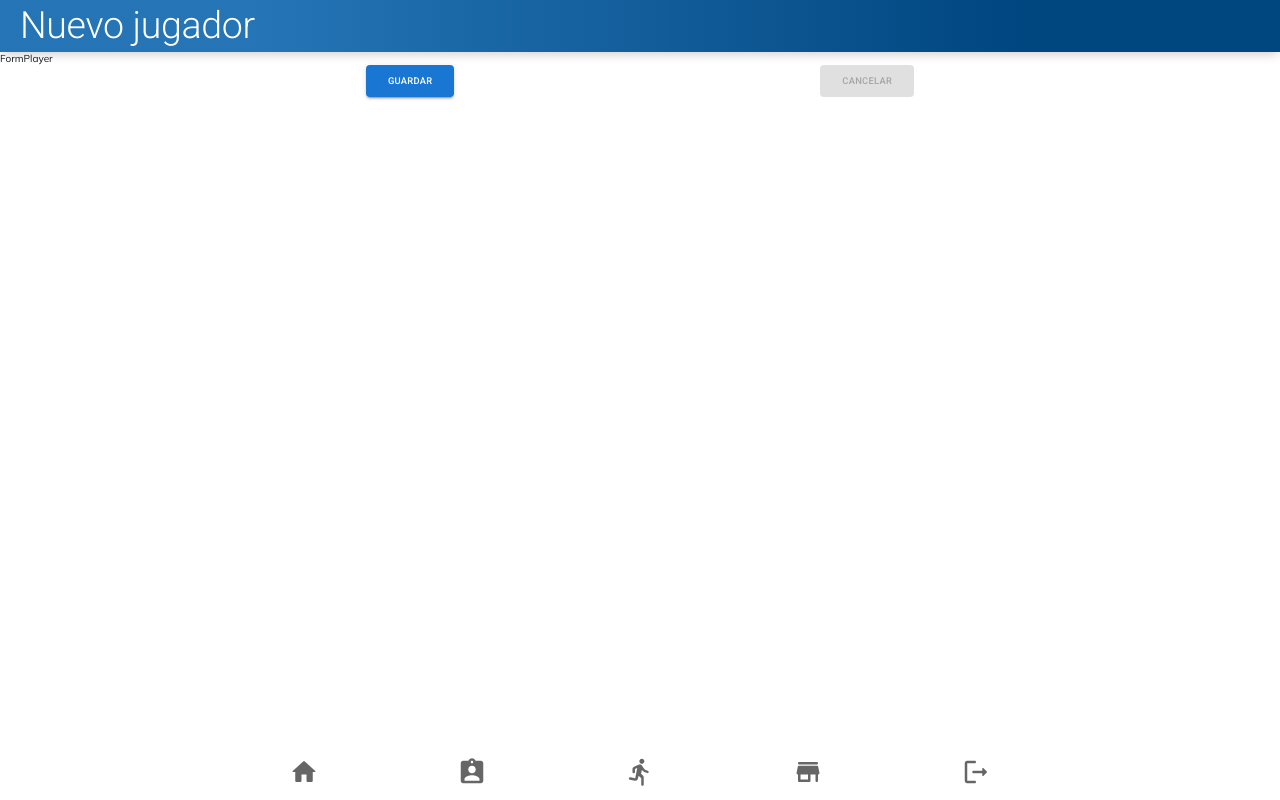
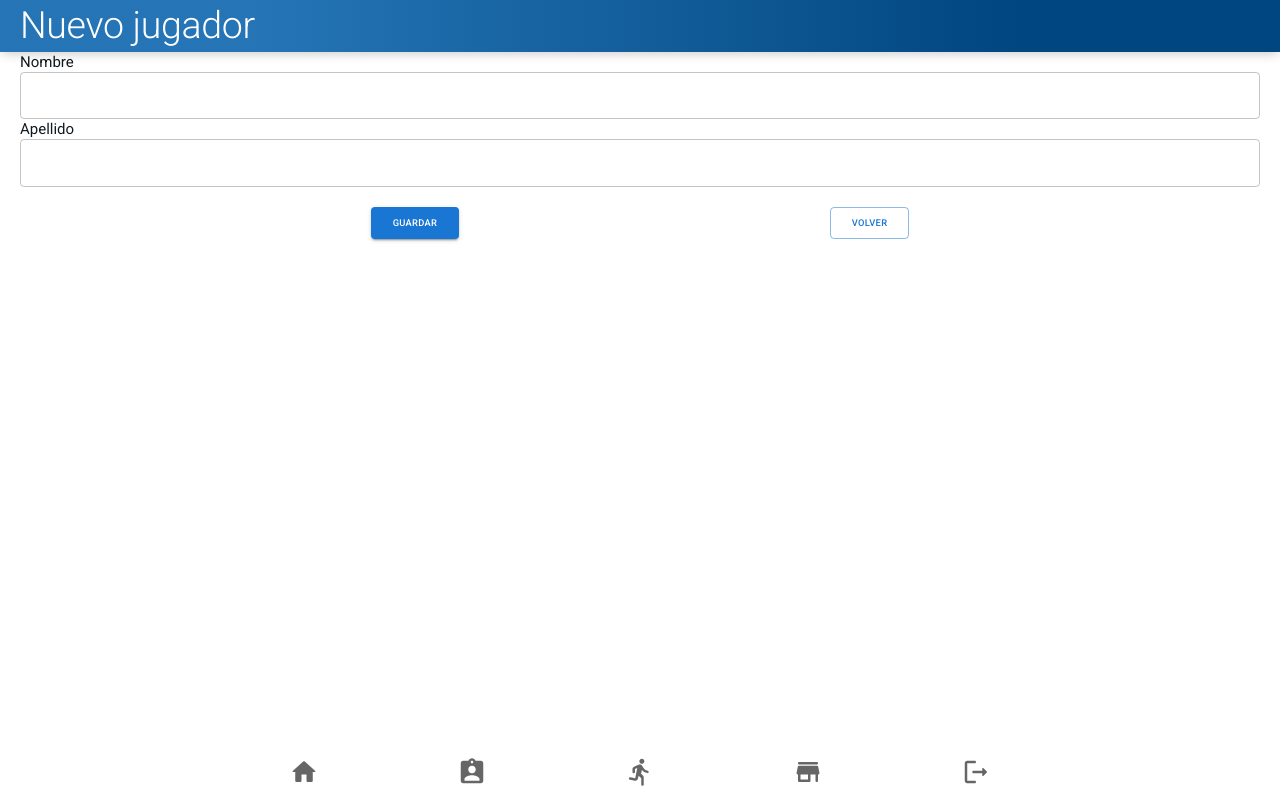
Before and after one commit to facubarneche/worldcapp2023-backoffice, a React (Vite) app: page /nuevo-jugador in a window 1280 px wide. Built offline with nearby package versions, Linux system fonts and the light colour scheme; the HTML template or start-up script is replaced by a standard one.

Commit message:
estilado y comienzo de aplicacion de funcionalidad en pagina nuevo jugador

```diff
--- a/src/pages/FormPlayer/FormPlayer.css
+++ b/src/pages/FormPlayer/FormPlayer.css
@@ -0,0 +1,15 @@
+.formPlayer__flexContainer {
+  display: flex;
+  flex-direction: column;
+}
+.formPlayer {
+  display: flex;
+  flex-direction: column;
+  height: 100%;
+  gap: 2rem;
+}
+.formPlayer__form {
+  padding: 0 2rem;
+}
+.formPlayer__input-container {
+}
--- a/src/pages/FormPlayer/FormPlayer.jsx
+++ b/src/pages/FormPlayer/FormPlayer.jsx
@@ -2,29 +2,51 @@ import { useOutletContext } from 'react-router-dom'
 import FormActions from 'src/components/FormActions/FormActions'
 import { useOnInit } from 'src/customHooks/hooks'
 import './FormPlayer.css'
+import { TextField, Typography } from '@mui/material'
+import { useState } from 'react'
 
 const FormPlayer = ({ headerTitle }) => {
   // @ts-ignore
   const [setHeaderTitle] = useOutletContext()
+  const [playerData, setPlayerData] = useState({})
 
   useOnInit(() => {
     setHeaderTitle(headerTitle)
   })
 
+  const handleChange = (e, key) => {
+    const value = e.target.value
+    setPlayerData((prev) => ({ ...prev, [key]: value }))
+    console.log(playerData)
+  }
+
+  const inputData = [
+    {
+      label: 'Nombre',
+      inputElement: <TextField onChange={(e) => handleChange(e, 'nombre')} />,
+    },
+    {
+      label: 'Apellido',
+      inputElement: <TextField onChange={(e) => handleChange(e, 'apellido')} />,
+    },
+  ]
+
   return (
-    <main className="formPlayer">
-      <p>FormPlayer</p>
-      <FormActions
-        leftButtonClick={() => {
-          console.log('jijia')
-        }}
-        rightButtonText="Cancelar"
-        rightButtonProps={{
-          className: 'ButtonLolazo',
-          variant: 'contained',
-          disabled: true,
-        }}
-      />
+    <main className="formPlayer formPlayer__flexContainer">
+      <form className="formPlayer__form">
+        {inputData.map((data, index) => (
+          <section
+            className="formPlayer__input-container formPlayer__flexContainer"
+            key={data.label + index}
+          >
+            <Typography component="label" variant="h5">
+              {data.label}
+            </Typography>
+            {data.inputElement}
+          </section>
+        ))}
+      </form>
+      <FormActions />
     </main>
   )
 }
```
